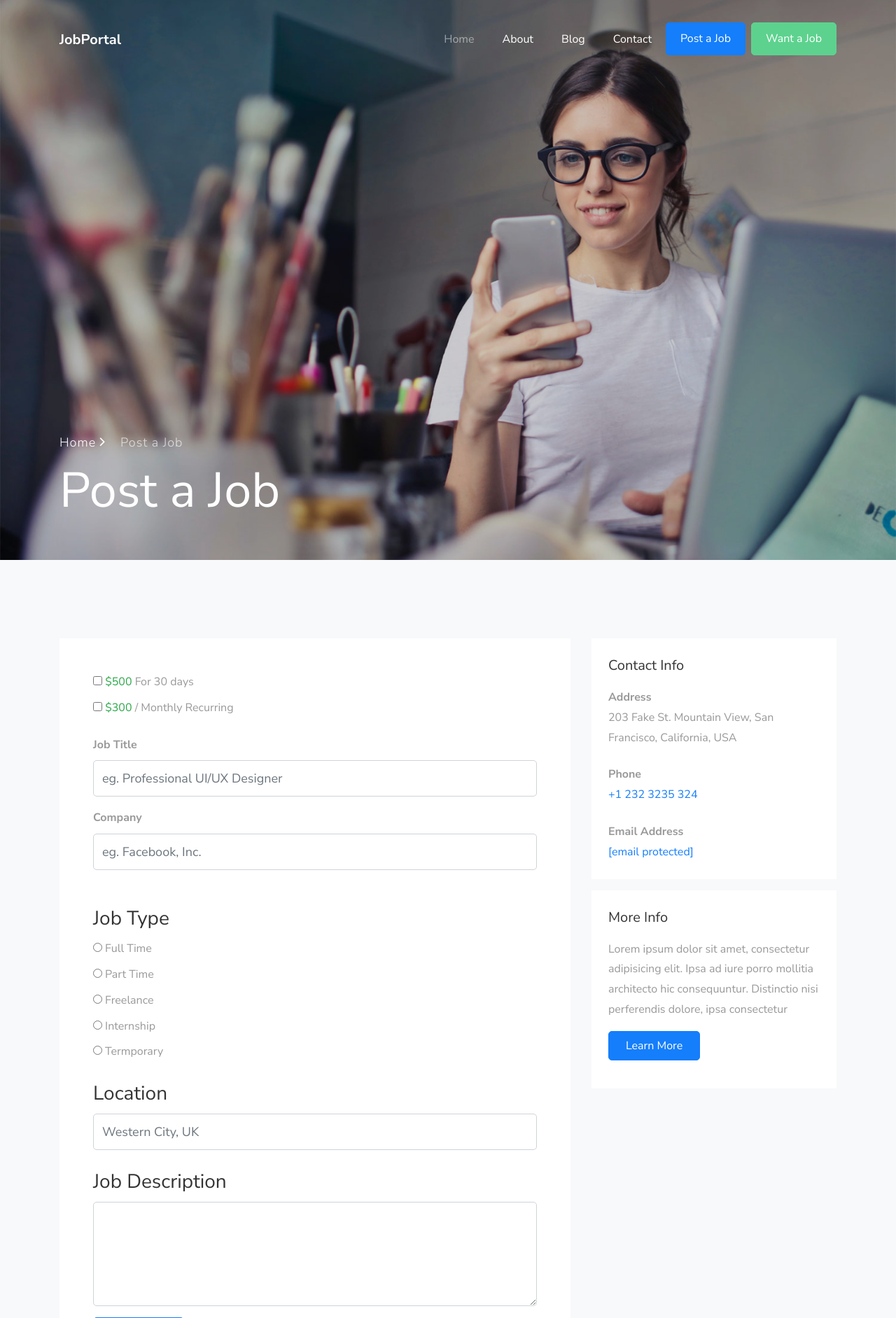
After one commit to gurnitha/dj5-jobportal, a Django app: page /job/create/ in a window 1280 px wide. The commit adds this page. Shown: the top 1883 px of the page at 70% size. Run offline with Django 5.2, Linux system fonts and the light colour scheme; some libraries are stand-ins or nearby versions; some web fonts are replaced.

Commit message:
10. Membuat laman job_create

```diff
--- a/apps/jobs/urls.py
+++ b/apps/jobs/urls.py
@@ -11,5 +11,6 @@ app_name = 'jobs'
 
 urlpatterns = [
     path('', views.home_view, name='home'),
-    path('job/job-post/', views.jobs_list_view, name='jobs_list'),
+    path('job/lists/', views.jobs_list_view, name='jobs_list'),
+    path('job/create/', views.job_create_view, name='job_create'),
 ]
--- a/apps/jobs/views.py
+++ b/apps/jobs/views.py
@@ -11,3 +11,7 @@ def home_view(request):
 
 def jobs_list_view(request):
 	return render(request, 'jobs/jobs_list.html')
+
+
+def job_create_view(request):
+	return render(request, 'jobs/job_create.html')
--- a/templates/components/01_navbar.html
+++ b/templates/components/01_navbar.html
@@ -12,7 +12,7 @@
                     <li class="nav-item"><a href="about.html" class="nav-link">About</a></li>
                     <li class="nav-item"><a href="{% url 'blog:posts_list' %}" class="nav-link">Blog</a></li>
                     <li class="nav-item"><a href="contact.html" class="nav-link">Contact</a></li>
-                    <li class="nav-item cta mr-md-2"><a href="" class="nav-link">Post a Job</a></li>
+                    <li class="nav-item cta mr-md-2"><a href="{% url 'jobs:job_create' %}" class="nav-link">Post a Job</a></li>
                     <li class="nav-item cta cta-colored"><a href="{% url 'jobs:jobs_list' %}" class="nav-link">Want a Job</a></li>
                 </ul>
             </div>
--- /dev/null
+++ b/templates/jobs/job_create.html
@@ -0,0 +1,130 @@
+<!-- templates/blog/post_single.html -->
+
+{% extends 'base.html' %}
+
+{% block title %} {{ block.super }} Job create {% endblock title %}
+
+{% load static %}
+
+
+{% block content %}
+
+    <div class="hero-wrap js-fullheight" style="background-image: url('{% static 'images/bg_2.jpg' %}');" data-stellar-background-ratio="0.5">
+        <div class="overlay"></div>
+        <div class="container">
+            <div class="row no-gutters slider-text js-fullheight align-items-end justify-content-start" data-scrollax-parent="true">
+                <div class="col-md-8 ftco-animate text-center text-md-left mb-5" data-scrollax=" properties: { translateY: '70%' }">
+                    <p class="breadcrumbs" data-scrollax="properties: { translateY: '30%', opacity: 1.6 }"><span class="mr-3"><a href="index.html">Home <i class="ion-ios-arrow-forward"></i></a></span> <span>Post a Job</span></p>
+                    <h1 class="mb-3 bread" data-scrollax="properties: { translateY: '30%', opacity: 1.6 }">Post a Job</h1>
+                </div>
+            </div>
+        </div>
+    </div>
+    <div class="ftco-section bg-light">
+        <div class="container">
+            <div class="row">
+                <div class="col-md-12 col-lg-8 mb-5">
+                    <form action="#" class="p-5 bg-white">
+                        <div class="row form-group">
+                            <div class="col-md-12 mb-3 mb-md-0">
+                                <label for="option-price-1">
+                                <input type="checkbox" id="option-price-1"> <span class="text-success">$500</span> For 30 days
+                                </label>
+                            </div>
+                            <div class="col-md-12 mb-3 mb-md-0">
+                                <label for="option-price-2">
+                                <input type="checkbox" id="option-price-2"> <span class="text-success">$300</span> / Monthly Recurring
+                                </label>
+                            </div>
+                        </div>
+                        <div class="row form-group">
+                            <div class="col-md-12 mb-3 mb-md-0">
+                                <label class="font-weight-bold" for="fullname">Job Title</label>
+                                <input type="text" id="fullname" class="form-control" placeholder="eg. Professional UI/UX Designer">
+                            </div>
+                        </div>
+                        <div class="row form-group mb-5">
+                            <div class="col-md-12 mb-3 mb-md-0">
+                                <label class="font-weight-bold" for="fullname">Company</label>
+                                <input type="text" id="fullname" class="form-control" placeholder="eg. Facebook, Inc.">
+                            </div>
+                        </div>
+                        <div class="row form-group">
+                            <div class="col-md-12">
+                                <h3>Job Type</h3>
+                            </div>
+                            <div class="col-md-12 mb-3 mb-md-0">
+                                <label for="option-job-type-1">
+                                <input type="radio" id="option-job-type-1" name="job-type"> Full Time
+                                </label>
+                            </div>
+                            <div class="col-md-12 mb-3 mb-md-0">
+                                <label for="option-job-type-2">
+                                <input type="radio" id="option-job-type-2" name="job-type"> Part Time
+                                </label>
+                            </div>
+                            <div class="col-md-12 mb-3 mb-md-0">
+                                <label for="option-job-type-3">
+                                    <input type="radio" id="option-job-type-3" name="job-type"> Freelance
+                            </div>
+                            <div class="col-md-12 mb-3 mb-md-0">
+                            <label for="option-job-type-4">
+                            <input type="radio" id="option-job-type-4" name="job-type"> Internship
+                            </label>
+                            </div>
+                            <div class="col-md-12 mb-3 mb-md-0">
+                                <label for="option-job-type-4">
+                                <input type="radio" id="option-job-type-4" name="job-type"> Termporary
+                                </label>
+                            </div>
+                        </div>
+                        <div class="row form-group mb-4">
+                            <div class="col-md-12">
+                                <h3>Location</h3>
+                            </div>
+                            <div class="col-md-12 mb-3 mb-md-0">
+                                <input type="text" class="form-control" placeholder="Western City, UK
+                                    ">
+                            </div>
+                        </div>
+                        <div class="row form-group">
+                            <div class="col-md-12">
+                                <h3>Job Description</h3>
+                            </div>
+                            <div class="col-md-12 mb-3 mb-md-0">
+                                <textarea name="" class="form-control" id="" cols="30" rows="5"></textarea>
+                            </div>
+                        </div>
+                        <div class="row form-group">
+                            <div class="col-md-12">
+                                <input type="submit" value="Post" class="btn btn-primary  py-2 px-5">
+                            </div>
+                        </div>
+                    </form>
+                </div>
+                <div class="col-lg-4">
+                    <div class="p-4 mb-3 bg-white">
+                        <h3 class="h5 text-black mb-3">Contact Info</h3>
+                        <p class="mb-0 font-weight-bold">Address</p>
+                        <p class="mb-4">203 Fake St. Mountain View, San Francisco, California, USA</p>
+                        <p class="mb-0 font-weight-bold">Phone</p>
+                        <p class="mb-4"><a href="#">+1 232 3235 324</a></p>
+                        <p class="mb-0 font-weight-bold">Email Address</p>
+                        <p class="mb-0"><a href="#"><span class="__cf_email__" data-cfemail="671e081215020a060e0b2703080a060e094904080a">[email&#160;protected]</span></a></p>
+                    </div>
+                    <div class="p-4 mb-3 bg-white">
+                        <h3 class="h5 text-black mb-3">More Info</h3>
+                        <p>Lorem ipsum dolor sit amet, consectetur adipisicing elit. Ipsa ad iure porro mollitia architecto hic consequuntur. Distinctio nisi perferendis dolore, ipsa consectetur</p>
+                        <p><a href="#" class="btn btn-primary  py-2 px-4">Learn More</a></p>
+                    </div>
+                </div>
+            </div>
+        </div>
+    </div>
+
+   	<!--============================= News letter =============================-->
+    {% include 'components/09_news_letter.html' %}
+	<!--============================= News letter end =============================-->
+    </section>
+
+{% endblock content %}
```
Also changed, not shown: templates/jobs/jobs_list.html (+7 -23 lines), README.md.
